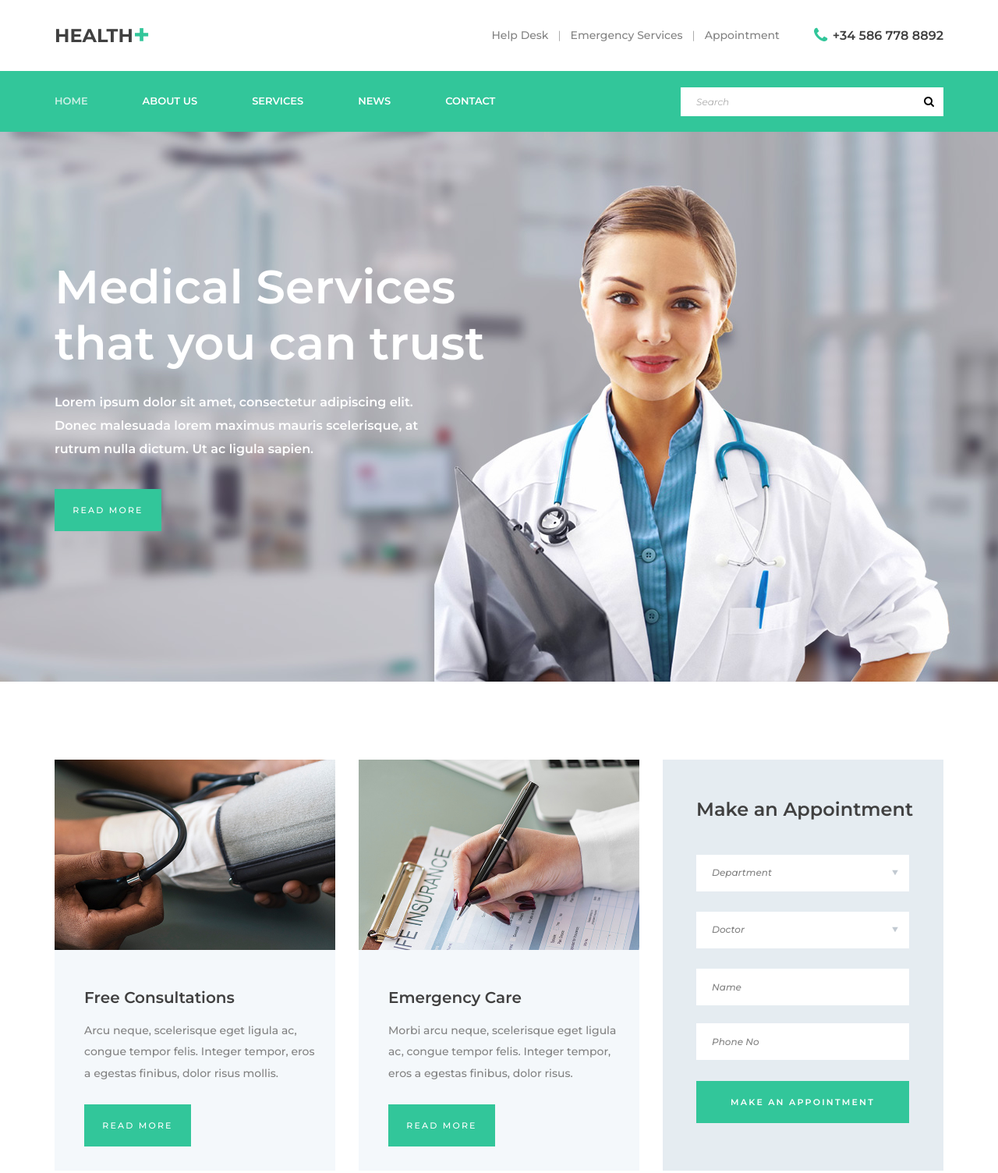
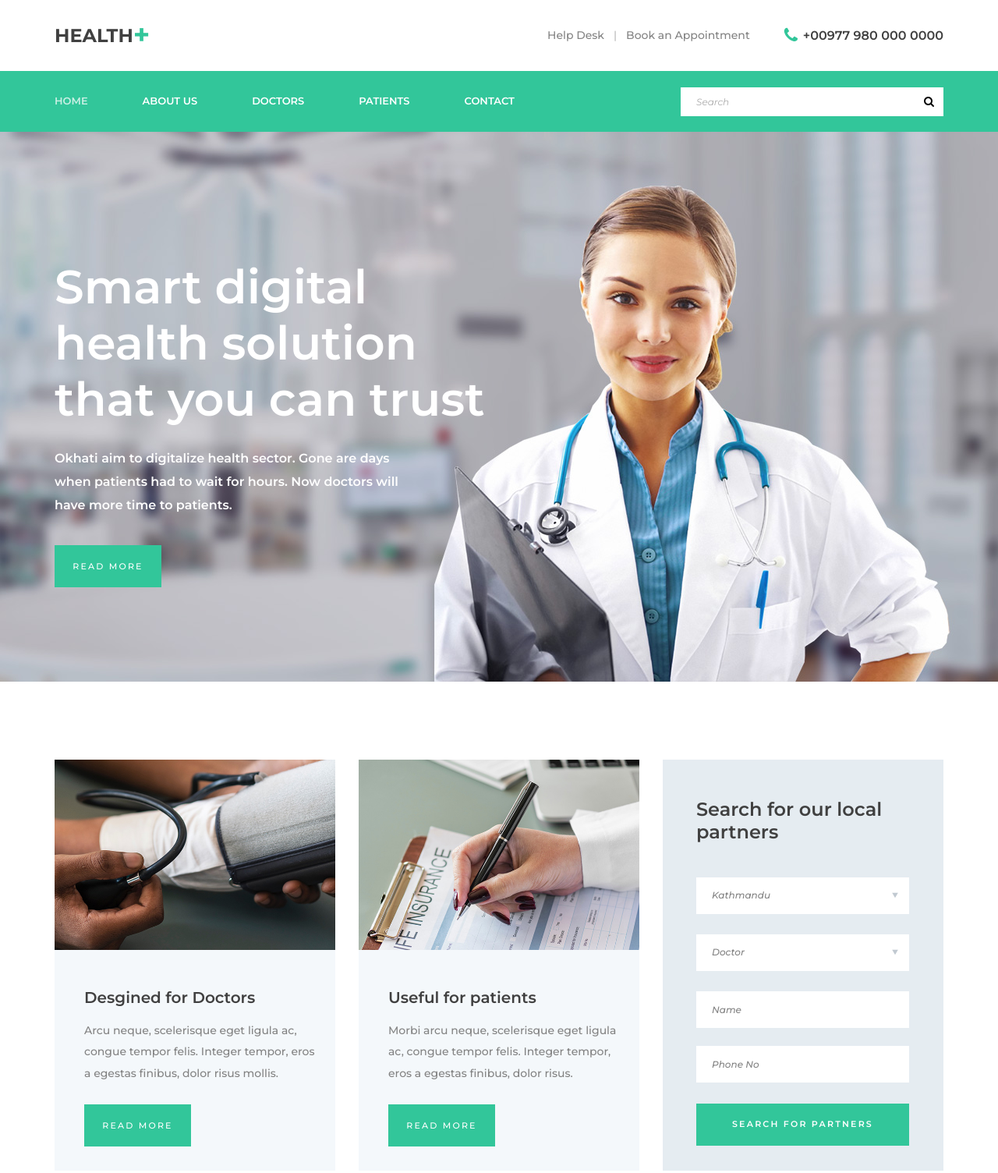
Before and after one commit to adhsharad/okhati, a plain HTML site: page index.html in a window 1280 px wide. Shown: the top 1504 px of the page at 78% size. Drawn offline with Linux system fonts and the light colour scheme.

Commit message:
Index file changed
Index file changed

```diff
--- a/index.html
+++ b/index.html
@@ -31,7 +31,9 @@
 				<li class="menu_item"><a href="index.html">Home</a></li>
 				<li class="menu_item"><a href="#">About us</a></li>
 				<li class="menu_item"><a href="#">Services</a></li>
-				<li class="menu_item"><a href="news.html">News</a></li>
+
+
+			<!-	<li class="menu_item"><a href="news.html">News</a></li> ->
 				<li class="menu_item"><a href="contact.html">Contact</a></li>
 			</ul>
 		</div>
@@ -68,13 +70,12 @@
 										<div class="header_top_nav">
 											<ul class="d-flex flex-row align-items-center justify-content-start">
 												<li><a href="#">Help Desk</a></li>
-												<li><a href="#">Emergency Services</a></li>
-												<li><a href="#">Appointment</a></li>
+												<li><a href="#"> Book an Appointment</a></li>
 											</ul>
 										</div>
 										<div class="header_top_phone">
 											<i class="fa fa-phone" aria-hidden="true"></i>
-											<span>+34 586 778 8892</span>
+											<span>+00977 980 000 0000</span>
 										</div>
 									</div>
 									<div class="hamburger ml-auto"><i class="fa fa-bars" aria-hidden="true"></i></div>
@@ -94,8 +95,9 @@
 												<ul class="d-flex flex-row align-items-center justify-content-start">
 													<li class="active"><a href="index.html">Home</a></li>
 													<li><a href="about.html">About Us</a></li>
-													<li><a href="services.html">Services</a></li>
-													<li><a href="news.html">News</a></li>
+													<li><a href="services.html">Doctors</a></li>
+													<li><a href="services.html">Patients</a></li>
+												<!--	<li><a href="news.html">News</a></li> -->
 													<li><a href="contact.html">Contact</a></li>
 												</ul>
 											</nav>
@@ -120,8 +122,8 @@
 				<div class="row">
 					<div class="col">
 						<div class="home_content">
-							<div class="home_title">Medical Services that you can trust</div>
-							<div class="home_text">Lorem ipsum dolor sit amet, consectetur adipiscing elit. Donec malesuada lorem maximus mauris scelerisque, at rutrum nulla dictum. Ut ac ligula sapien.</div>
+							<div class="home_title">Smart digital health solution that you can trust</div>
+							<div class="home_text">Okhati aim to digitalize health sector. Gone are days when patients had to wait for hours. Now doctors will have more time to patients.</div>
 							<div class="button home_button"><a href="#"><span>read more</span><span>read more</span></a></div>
 						</div>
 					</div>
@@ -141,7 +143,7 @@
 					<div class="info_box">
 						<div class="info_image"><img src="images/info_1.jpg" alt=""></div>
 						<div class="info_content">
-							<div class="info_title">Free Consultations</div>
+							<div class="info_title"> Desgined for Doctors</div>
 							<div class="info_text">Arcu neque, scelerisque eget ligula ac, congue tempor felis. Integer tempor, eros a egestas finibus, dolor risus mollis.</div>
 							<div class="button info_button"><a href="#"><span>read more</span><span>read more</span></a></div>
 						</div>
@@ -153,7 +155,7 @@
 					<div class="info_box">
 						<div class="info_image"><img src="images/info_2.jpg" alt=""></div>
 						<div class="info_content">
-							<div class="info_title">Emergency Care</div>
+							<div class="info_title">Useful for patients</div>
 							<div class="info_text">Morbi arcu neque, scelerisque eget ligula ac, congue tempor felis. Integer tempor, eros a egestas finibus, dolor risus.</div>
 							<div class="button info_button"><a href="#"><span>read more</span><span>read more</span></a></div>
 						</div>
@@ -163,12 +165,12 @@
 				<!-- Info Form -->
 				<div class="col-lg-4 info_box_col">
 					<div class="info_form_container">
-						<div class="info_form_title">Make an Appointment</div>
+						<div class="info_form_title">Search for our local partners</div>
 						<form action="#" class="info_form" id="info_form">
 							<select name="info_form_dep" id="info_form_dep" class="info_form_dep info_input info_select">
-								<option>Department</option>
-								<option>Department</option>
-								<option>Department</option>
+								<option>Kathmandu</option>
+								<option>Butwal</option>
+								<option>Pokhara</option>
 							</select>
 							<select name="info_form_doc" id="info_form_doc" class="info_form_doc info_input info_select">
 								<option>Doctor</option>
@@ -177,7 +179,7 @@
 							</select>
 							<input type="text" class="info_input" placeholder="Name" required="required">
 							<input type="text" class="info_input" placeholder="Phone No">
-							<button class="info_form_button">make an appointment</button>
+							<button class="info_form_button">Search for partners</button>
 						</form>
 					</div>
 				</div>
@@ -197,7 +199,7 @@
 							<div class="cta_title">Make an appointment with one of our professional Doctors.</div>
 							<div class="cta_subtitle">Morbi arcu neque, scelerisque eget ligula ac, congue tempor felis. Integer tempor, eros a egestas.</div>
 						</div>
-						<div class="button cta_button ml-xl-auto"><a href="#"><span>call now</span><span>call now</span></a></div>
+						<div class="button cta_button ml-xl-auto"><a href="#"><span>Book now</span><span>Book now</span></a></div>
 					</div>
 				</div>
 			</div>
```
